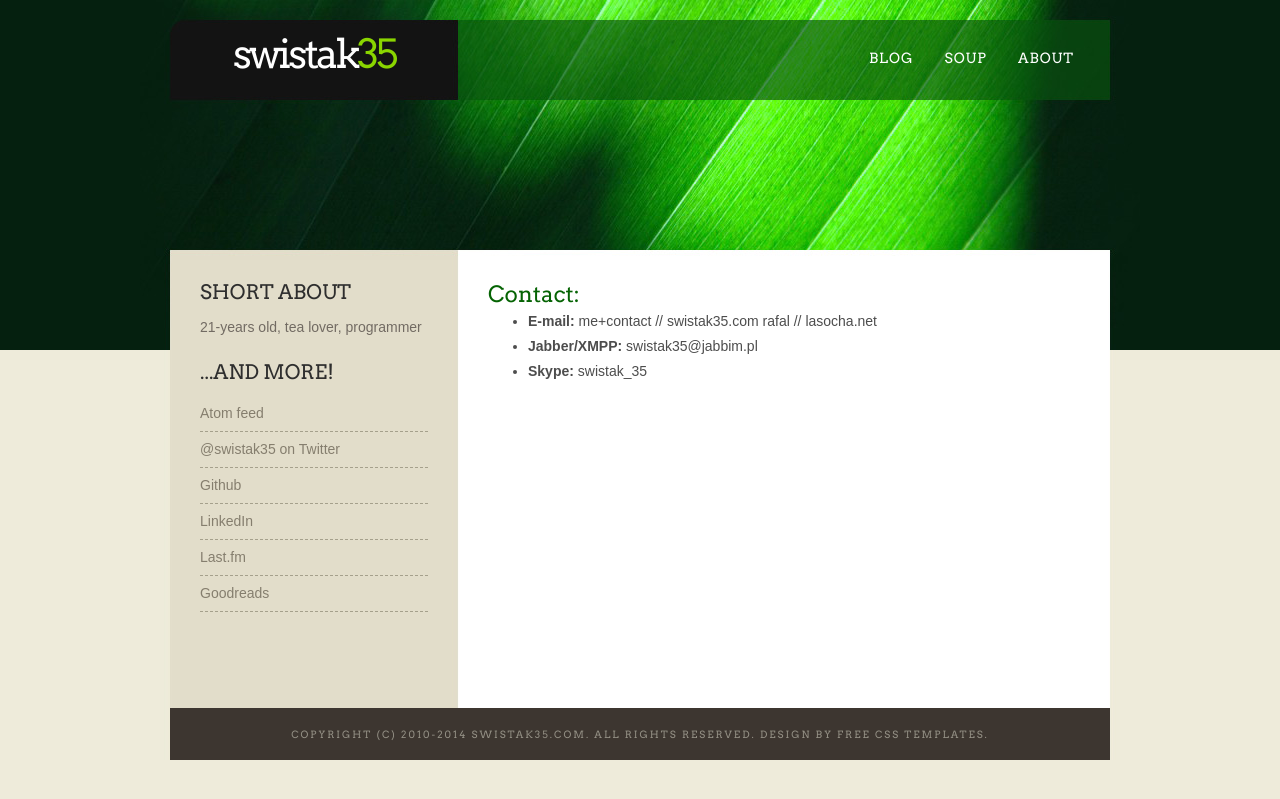
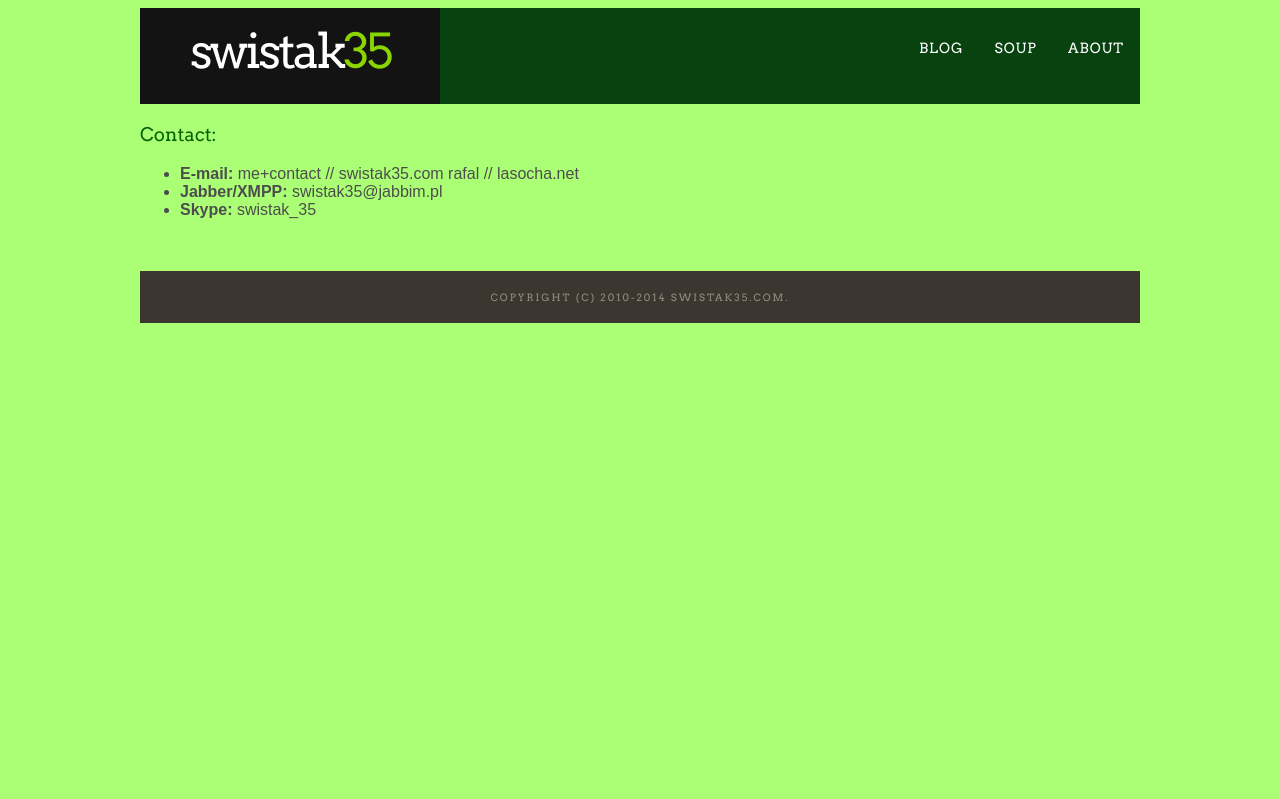
Before and after one commit to swistak35/swistak35.github.com, a Jekyll site: the page built from about.html, in a window 1280 px wide. Shown: the top 799 px of the page. Built offline with Jekyll 4.4.1, drawn with Linux system fonts in a browser that asks for light colours; some web fonts are replaced.

Commit message:
simplified layout

```diff
--- a/_layouts/default.html
+++ b/_layouts/default.html
@@ -1,15 +1,4 @@
 <!DOCTYPE html PUBLIC "-//W3C//DTD XHTML 1.0 Strict//EN" "http://www.w3.org/TR/xhtml1/DTD/xhtml1-strict.dtd">
-<!--
-Design by Free CSS Templates
-http://www.freecsstemplates.org
-Released for free under a Creative Commons Attribution 2.5 License
-
-Name       : Captive Green
-Description: A two-column, fixed-width design with dark color scheme.
-Version    : 1.0
-Released   : 20111225
-
--->
 <html xmlns="http://www.w3.org/1999/xhtml">
   <head>
     <title>Swistak35's homepage - {{ page.title }}</title>
@@ -53,8 +42,7 @@ Released   : 20111225
     }(document, 'script', 'facebook-jssdk'));</script>
 
     <div id="wrapper">
-	<div id="wrapper2">
-		<div id="header" class="container">
+      <div id="header">
 	<div id="logo">
 	  <h1><a href="/">swistak<span>35</span></a></h1>
 	</div>
@@ -65,54 +53,19 @@ Released   : 20111225
 	    <li><a href="/about">About</a></li>
 	  </ul>
 	</div>
+	<div style="clear: both;">&nbsp;</div>
       </div>
-		<div id="banner"></div>
       <!-- end #header -->
       <div id="page">
 	<div id="content">
 	  {{ content }}
 	  <div style="clear: both;">&nbsp;</div>
 	</div>
-			<!-- end #content -->
-			<div id="sidebar">
-				<ul>
-          <!--
-					<li>
-						<div id="search">
-							<form method="get" action="#">
-								<div>
-									<input type="text" name="s" id="search-text" value="" />
-									<input type="submit" id="search-submit" value="GO" />
-								</div>
-							</form>
-						</div>
-						<div style="clear: both;">&nbsp;</div>
-					</li>
-          -->
-					<li>
-						<h2>Short about</h2>
-						<p>21-years old, tea lover, programmer</p>
-					</li>
-					<li>
-						<h2>...and more!</h2>
-						<ul>
-              <li><a href="/atom.xml">Atom feed</a></li>
-							<li><a href="http://twitter.com/swistak35">@swistak35 on Twitter</a></li>
-							<li><a href="http://github.com/swistak35">Github</a></li>
-							<li><a href="https://www.linkedin.com/pub/rafał-łasocha/57/583/43">LinkedIn</a></li>
-              <li><a href="http://lastfm.pl/user/swistak35">Last.fm</a></li>
-							<li><a href="http://www.goodreads.com/user/show/4461852-rafa-asocha">Goodreads</a></li>
-						</ul>
-					</li>
-				</ul>
-			</div>
-			<!-- end #sidebar -->
 	<div style="clear: both;">&nbsp;</div>
       </div>
       <!-- end #page -->
       <div id="footer">
-			<p>Copyright (c) 2010-2014 Swistak35.com. All rights reserved. Design by <a href="http://www.freecsstemplates.org/">Free CSS Templates</a>.</p>
-		</div>
+	<p>Copyright (c) 2010-2014 Swistak35.com.</p>
       </div>
     </div>
     <!-- end #footer -->
--- a/css/style.css
+++ b/css/style.css
@@ -1,43 +1,31 @@
-
-/*
-Design by Free CSS Templates
-http://www.freecsstemplates.org
-Released for free under a Creative Commons Attribution 2.5 License
-*/
-
 body {
-	margin: 0;
-	padding: 0;
-	background: #EEEBDA url(../images/img01.jpg) repeat-x left top;
+	background: #ABFF75;
 	font-family: Arial, Helvetica, sans-serif;
-	font-size: 14px;
 	color: #4D4D4D;
 }
 
 h1, h2, h3 {
-	margin: 0;
-	padding: 0;
 	font-weight: normal;
 	font-family: 'Arvo', serif;
 	color: #056303;
 }
 
-h1 {
-	font-size: 2em;
-}
+/* h1 { */
+/* 	font-size: 2em; */
+/* } */
 
-h2 {
-	font-size: 2.8em;
-}
+/* h2 { */
+/* 	font-size: 2.8em; */
+/* } */
 
-h3 {
-	font-size: 1.6em;
-}
+/* h3 { */
+/* 	font-size: 1.6em; */
+/* } */
 
-p, ul, ol {
-	margin-top: 0;
-	line-height: 180%;
-}
+/* p, ul, ol { */
+/* 	margin-top: 0; */
+/* 	line-height: 180%; */
+/* } */
 
 ul, ol {
 }
@@ -51,47 +39,32 @@ a:hover {
 }
 
 #wrapper {
-	background: url(../images/img03.jpg) repeat-y center top;
+	max-width: 1000px;
+	margin: 0 auto;
 }
 
-#wrapper2 {
-	background: url(../images/img02.jpg) no-repeat center top;
+#header {
+	width: 100%;
+	height: 6em;
 }
-
-.container {
-	width: 1000px;
-	margin: 0px auto;
-}
-
-/* Header */
-
-#header {
-	width: 940px;
-	height: 100px;
-	margin: 0px auto;
-	padding: 0px;
-}
-
-/* Logo */
 
 #logo {
 	float: left;
-	width: 288px;
-	height: 100px;
+	width: 30%;
+	height: 6em;
 	margin: 0;
 	padding: 0;
 	color: #FFFFFF;
-}
-
-#logo h1, #logo p {
+	background: #131313;
 }
 
 #logo h1 {
-	padding: 30px 0px 0px 0px;
 	letter-spacing: -3px;
 	text-align: center;
 	text-transform: lowercase;
-	font-size: 40px;
+	font-size: 3em;
+	margin-top: 0.3em;
+	margin-bottom: 0.3em;
 }
 
 #logo h1 span {
@@ -111,69 +84,29 @@ a:hover {
 	color: #FFFFFF;
 }
 
-#logo p a {
-	color: #FFFFFF;
-}
+/* #logo p a { */
+/* 	color: #FFFFFF; */
+/* } */
 
-#logo a {
-	border: none;
-	background: none;
-	text-decoration: none;
-	color: #000000;
-}
-
-/* Search */
-
-#search {
-	float: right;
-	width: 280px;
-	height: 60px;
-	padding: 20px 0px 0px 0px;
-}
-
-#search form {
-	height: 41px;
-	margin: 0;
-	padding: 10px 0 0 20px;
-}
-
-#search fieldset {
-	margin: 0;
-	padding: 0;
-	border: none;
-}
-
-#search-text {
-	width: 170px;
-	padding: 6px 5px 3px 5px;
-	border: none;
-	background: #D0C9B7;
-	text-transform: lowercase;
-	font: normal 11px Arial, Helvetica, sans-serif;
-}
-
-#search-submit {
-	width: 50px;
-	height: 22px;
-	border: none;
-	background: #1D1D1D;
-	color: #FFF;
-}
-
-/* Menu */
+/* #logo a { */
+/* 	border: none; */
+/* 	background: none; */
+/* 	text-decoration: none; */
+/* 	color: #000000; */
+/* } */
 
 #menu {
 	float: right;
-	width: 652px;
-	height: 100px;
+	width: 70%;
+	height: 6em;
 	margin: 0px auto;
 	padding: 0px;
+	background: #08420F;
 }
 
 #menu ul {
 	float: right;
-	margin: 0;
-	padding: 50px 20px 0px 0px;
+	margin-top: 2em;
 	list-style: none;
 	line-height: normal;
 }
@@ -202,29 +135,28 @@ a:hover {
 	text-decoration: none;
 }
 
-#menu .current_page_item a {
-}
-
-/* Page */
+/* #menu .current_page_item a { */
+/* } */
 
 #page {
-	width: 940px;
-	margin: 0px auto;
-	padding: 30px 0px;
+	width: 100%;
 }
-
-/* Content */
 
 #content {
 	float: right;
-	width: 592px;
-	padding: 0px 30px;
+	width: 100%;
 }
 
 .post {
 	overflow: hidden;
 	margin-bottom: 20px;
 	border-bottom: 1px dashed #CACACA;
+}
+
+.post .continue {
+	float: right;
+	margin-right: 4em;
+	margin-bottom: 1em;
 }
 
 .post .title {
@@ -246,6 +178,7 @@ a:hover {
 
 .post .meta {
 	margin-bottom: 30px;
+	margin-top: 0px;
 	padding: 0px;
 	letter-spacing: 1px;
 	text-align: left;
@@ -259,135 +192,45 @@ a:hover {
 	float: left;
 }
 
-.post .meta .posted {
-	float: right;
-}
+/* .post .meta .posted { */
+/* 	float: right; */
+/* } */
 
-.post .meta a {
-}
+/* .post .meta a { */
+/* } */
 
-.post .entry {
-	padding: 0px 0px 30px 0px;
-	padding-bottom: 20px;
-	text-align: justify;
-}
+/* .post .entry { */
+/* 	padding: 0px 0px 30px 0px; */
+/* 	padding-bottom: 20px; */
+/* 	text-align: justify; */
+/* } */
 
-.links {
-	float: right;
-	margin: 20px 0px 30px 0px;
-	text-align: right;
-	text-transform: uppercase;
-	font-family: 'Arvo', serif;
-	font-size: 12px;
-	font-weight: normal;
-}
+/* .links { */
+/* 	float: right; */
+/* 	margin: 20px 0px 30px 0px; */
+/* 	text-align: right; */
+/* 	text-transform: uppercase; */
+/* 	font-family: 'Arvo', serif; */
+/* 	font-size: 12px; */
+/* 	font-weight: normal; */
+/* } */
 
-.more {
-	display: block;
-	float: left;
-	padding: 0px 0px 0px 0px;
-	margin-right: 30px;
-}
+/* .more { */
+/* 	display: block; */
+/* 	float: left; */
+/* 	padding: 0px 0px 0px 0px; */
+/* 	margin-right: 30px; */
+/* } */
 
-.comments {
-	display: block;
-	float: left;
-	padding: 0px 0px 0px 0px;
-}
-
-/* Sidebar */
-
-#sidebar {
-	float: left;
-	width: 288px;
-	margin: 0px;
-	color: #726B63;
-}
-
-#sidebar ul {
-	margin: 0;
-	padding: 0;
-	list-style: none;
-}
-
-#sidebar li {
-	margin: 0;
-	padding: 0;
-}
-
-#sidebar li ul {
-	margin: 0px 0px;
-	padding-bottom: 50px;
-}
-
-#sidebar li li {
-	line-height: 35px;
-	border-bottom: 1px dashed #A5A08C;
-	margin: 0px 30px;
-	font-size: 14px;
-	font-weight: normal;
-}
-
-#sidebar li li span {
-}
-
-#sidebar li li a {
-	padding: 0px 0px 0px 0px;
-}
-
-#sidebar h2 {
-	margin: 0px;
-	padding: 0px 0px 10px 0px;
-	padding-left: 30px;
-	text-align: left;
-	text-transform: uppercase;
-	font-size: 20px;
-	font-weight: normal;
-	color: #2E2E2E;
-}
-
-#sidebar p {
-	margin: 0 0px;
-	padding: 0px 30px 20px 30px;
-	text-align: justify;
-	font-size: 14px;
-}
-
-#sidebar a {
-	border: none;
-	color: #857E6E;
-}
-
-#sidebar a:hover {
-	text-decoration: underline;
-}
-
-/* Calendar */
-
-#calendar {
-}
-
-#calendar_wrap {
-	padding: 20px;
-}
-
-#calendar table {
-	width: 100%;
-}
-
-#calendar tbody td {
-	text-align: center;
-}
-
-#calendar #next {
-	text-align: right;
-}
-
-/* Footer */
+/* .comments { */
+/* 	display: block; */
+/* 	float: left; */
+/* 	padding: 0px 0px 0px 0px; */
+/* } */
 
 #footer {
-	width: 940px;
-	margin: 0px auto;
+	width: 100%;
+	/* margin: 0px auto; */
 	padding: 20px 0px;
 	background: #3D3630;
 	color: #949085;
@@ -410,17 +253,11 @@ a:hover {
 	color: #949085;
 }
 
-#banner {
-	width: 940px;
-	margin: 0px auto;
-	height: 150px;
-}
+/* .first_post { */
+/* 	font-weight: bold; */
+/* 	font-size: 12pt; */
+/* } */
 
-.first_post {
-	font-weight: bold;
-	font-size: 12pt;
-}
-
-.red {
-	color: red;
-}
+/* .red { */
+/* 	color: red; */
+/* } */
```
Also changed, not shown: _includes/post.html (+5 -7 lines), index.html (+11 -10 lines). Lines whose indentation alone changed are shown as unchanged.
